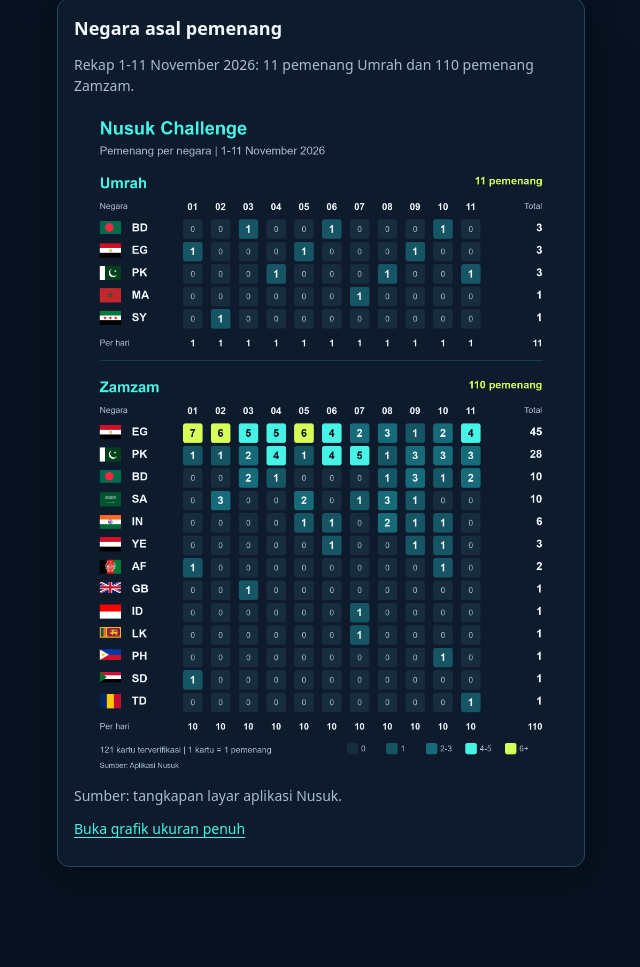
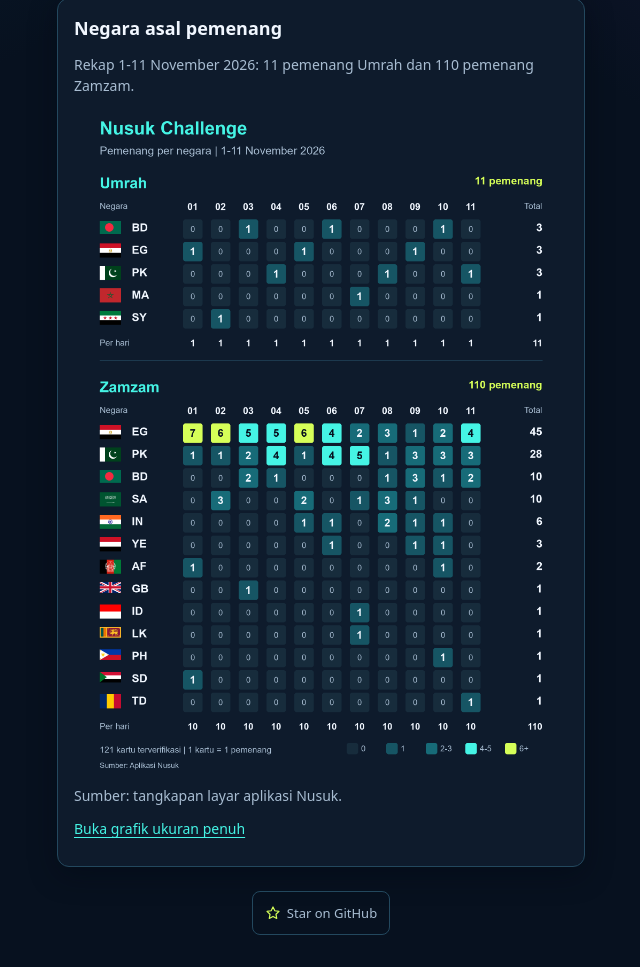
Before and after one commit to fathahnoor/nkl, a plain HTML site: page Salin-Kode-Nusuk/index.html in a window 1280 px wide. Shown: the part 899-1866 px from the top of the page, without its empty margins (319-959 px from the left). Before the commit the page ends 1814 px from the top, so only its background shows below. Drawn offline with Linux system fonts and the light colour scheme.

Commit message:
feat: add a small GitHub star link to the footer
Co-authored-by: OpenBot <335604065+openbotgit[bot]@users.noreply.github.com>

```diff
--- a/Salin-Kode-Nusuk/index.html
+++ b/Salin-Kode-Nusuk/index.html
@@ -15,6 +15,7 @@ button,summary,.file-label{touch-action:manipulation;-webkit-tap-highlight-color
 .site-link{color:var(--brand);text-underline-offset:3px}.status,.batch-meta{overflow-wrap:anywhere}
 #allBatchTotal{margin:12px 0 0;padding:8px 10px;border:1px solid var(--lime);border-radius:8px;background:var(--lime);color:var(--paper);font-size:clamp(11px,3.4vw,18px);font-weight:800;line-height:1.4;white-space:nowrap}
 .winner-charts{margin-top:24px}.winner-charts figure{margin:0}.winner-charts img{display:block;width:100%;height:auto;background:var(--surface);border-radius:8px}.winner-charts figcaption{margin-top:8px}.winner-chart-link{display:inline-flex;align-items:center;min-height:44px}.winner-charts a:focus-visible{outline:3px solid var(--lime);outline-offset:3px}
+.site-footer{margin-top:24px;text-align:center}.github-star{display:inline-flex;align-items:center;gap:6px;min-height:44px;padding:6px 12px;border:1px solid var(--line);border-radius:8px;color:var(--muted);font-size:13px;text-decoration:none}.github-star svg{color:var(--lime);flex:none}.github-star:hover{color:var(--ink);border-color:var(--brand)}.github-star:focus-visible{outline:3px solid var(--lime);outline-offset:3px}
 </style>
 </head>
 <body>
@@ -38,6 +39,7 @@ button,summary,.file-label{touch-action:manipulation;-webkit-tap-highlight-color
 <p class="hint">Rekap 1-11 November 2026: 11 pemenang Umrah dan 110 pemenang Zamzam.</p>
 <figure><a href="rekap-pemenang-01-11-nov2026-nkl.png" aria-label="Buka kedua grafik pemenang dalam ukuran penuh"><img src="rekap-pemenang-01-11-nov2026-nkl.png" width="1848" height="2520" loading="lazy" decoding="async" alt="Dua grafik pemenang per negara dan tanggal: Umrah, 11 pemenang; Zamzam, 110 pemenang. Periode 1-11 November 2026."></a><figcaption class="hint">Sumber: tangkapan layar aplikasi Nusuk.<br><a class="site-link winner-chart-link" href="rekap-pemenang-01-11-nov2026-nkl.png">Buka grafik ukuran penuh</a></figcaption></figure>
 </section>
+<footer id="github-footer" class="site-footer"><a class="github-star" href="https://github.com/fathahnoor/nkl" target="_blank" rel="noopener noreferrer" aria-label="Star on GitHub, buka repositori NKL di tab baru"><svg width="16" height="16" viewBox="0 0 24 24" fill="none" stroke="currentColor" stroke-width="1.8" stroke-linecap="round" stroke-linejoin="round" aria-hidden="true"><path d="M12 3l2.78 5.63L21 9.54l-4.5 4.39 1.06 6.2L12 17.2l-5.56 2.93 1.06-6.2L3 9.54l6.22-.91L12 3Z"/></svg><span>Star on GitHub</span></a></footer>
 </main>
 <dialog id="manual"><h2>Copy manual dulu, ya</h2><p>Browser membatasi copy otomatis. Tekan lama kode ini, lalu pilih Copy.</p><input id="manualCode" readonly aria-label="Kode untuk copy manual" autocapitalize="off" spellcheck="false"><div class="row"><button id="manualDone">Sudah di-copy</button><button id="manualCancel" class="cancel">Batal</button></div><p class="hint">Countdown 5 detik dimulai setelah kamu tap “Sudah di-copy”.</p></dialog>
 <dialog id="batchDialog" class="batch-dialog"><form id="batchForm"><h2>Tambah batch baru</h2><p class="hint">Kode dari batch lama otomatis dilewati. Batch baru langsung aktif setelah ditambahkan.</p><label for="batchName">Nama batch</label><input id="batchName" maxlength="80" required><label for="batchText">Paste daftar kode</label><textarea id="batchText" rows="6" placeholder="NG-xxxxxxxx
```
Also changed, not shown: 1 other file.
